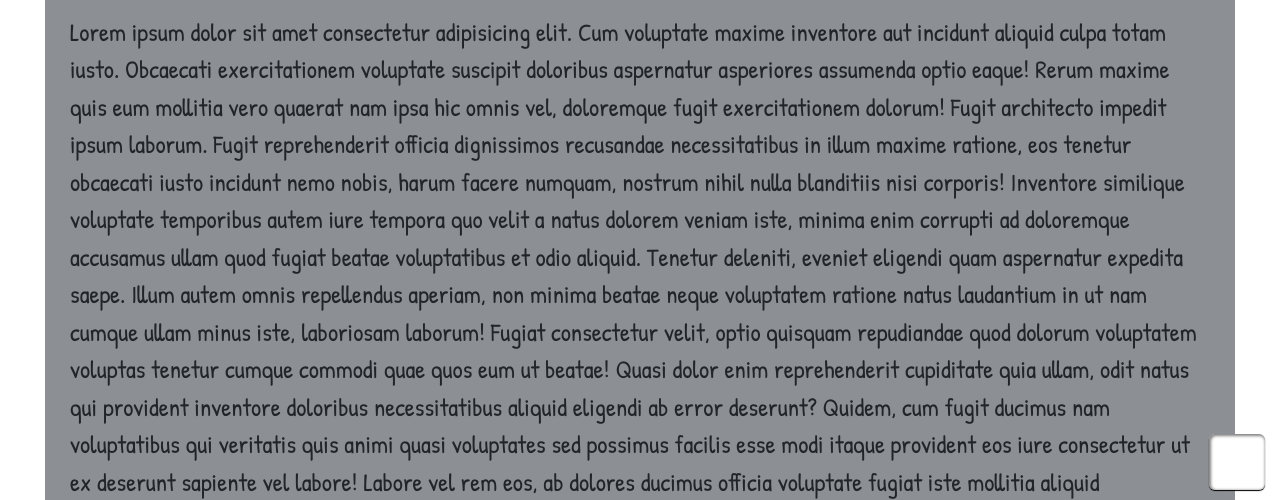
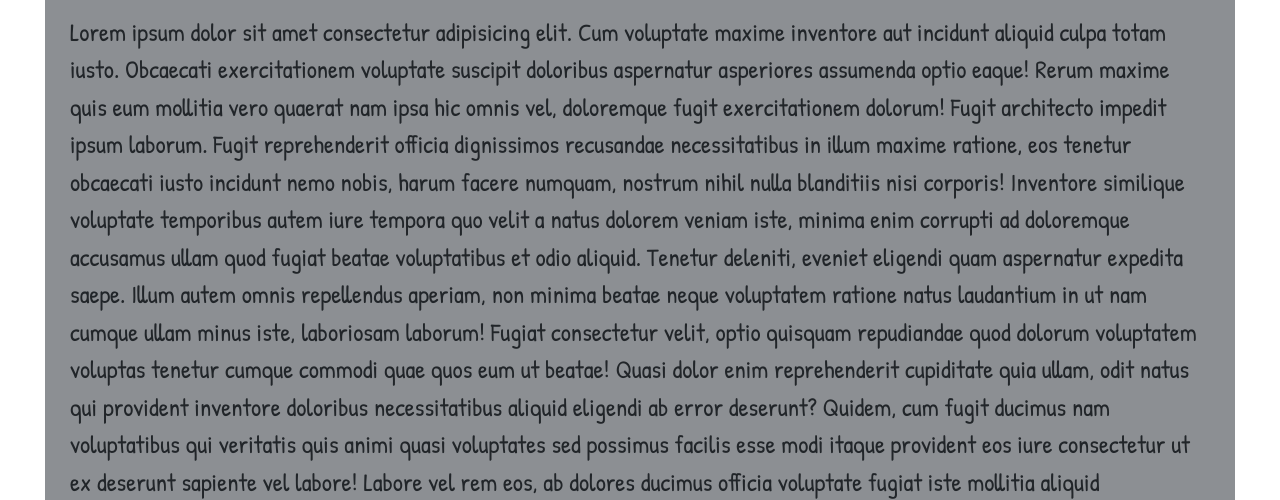
Before and after one commit to Arslan2214/Coursera_Assign.github.io, a plain HTML site: page module3-solution/index.html in a window 1280 px wide. Shown: the part 300-800 px from the top of the page. Drawn offline with nearby package versions, Linux system fonts and the light colour scheme.

Commit message:
Removing small box

```diff
--- a/module3-solution/index.html
+++ b/module3-solution/index.html
@@ -23,7 +23,7 @@
                 <a href="#cnt2"><li id="ele3" class="ele">Sushi</li></a><hr class="line">
             </ul>
         </div>
-        <div id="top"><a href="#tlt"></a></div>
+
     </header>
     <main>
         <h1>Our Main</h1>
```
